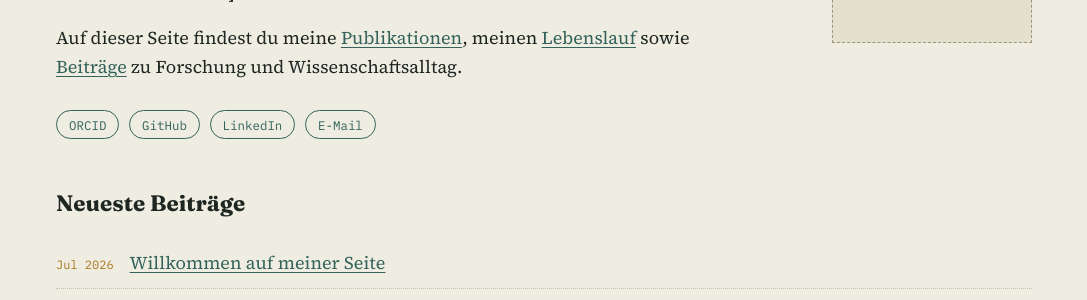
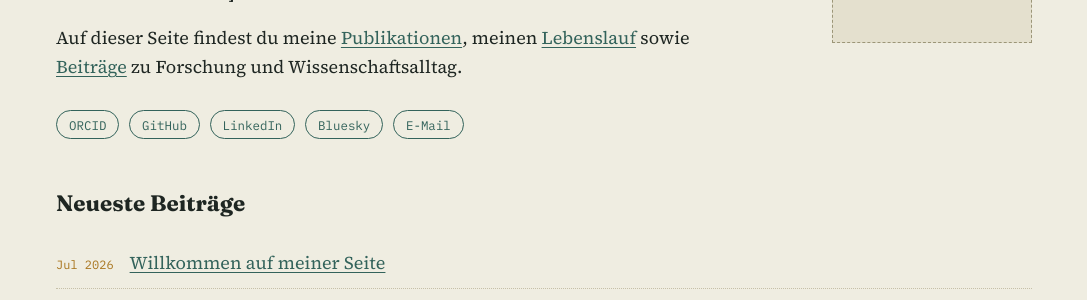
Before and after one commit to konradnissen/konradnissen.github.io, a Jekyll site: the page built from index.md, in a window 1280 px wide. Shown: the part 516-816 px from the top of the page, without its empty margins (96-1183 px from the left). Built offline with Jekyll 4.4.1, drawn with Linux system fonts in a browser that asks for light colours.

Commit message:
Update index.md

```diff
--- a/index.md
+++ b/index.md
@@ -31,6 +31,7 @@ title: Start
       {% if site.google_scholar and site.google_scholar != "" %}<li><a href="{{ site.google_scholar }}">Google Scholar</a></li>{% endif %}
       {% if site.github_username and site.github_username != "" %}<li><a href="https://github.com/{{ site.github_username }}">GitHub</a></li>{% endif %}
       {% if site.linkedin and site.linkedin != "" %}<li><a href="{{ site.linkedin }}">LinkedIn</a></li>{% endif %}
+      {% if site.bluesky and site.bluesky != "" %}<li><a href="{{ site.bluesky }}">Bluesky</a></li>{% endif %}
       <li><a href="mailto:{{ site.email }}">E-Mail</a></li>
     </ul>
   </div>
```
